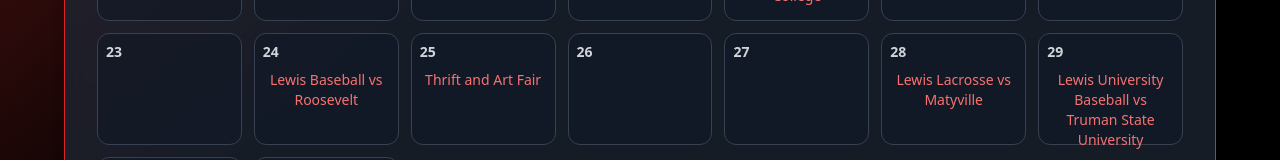
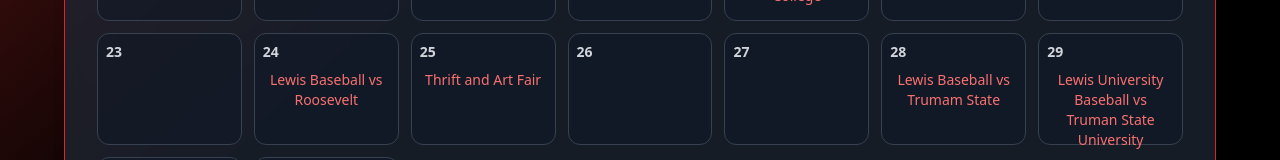
Before and after one commit to ECaMS-Billboard/ecams-billboard, a React (Create React App) app: page /calendar in a window 1280 px wide. Shown: the part 749-909 px from the top of the page. Built offline with nearby package versions, Linux system fonts and the light colour scheme.

Commit message:
removed a repeating event

```diff
--- a/src/pages/Calendar.js
+++ b/src/pages/Calendar.js
@@ -16,7 +16,6 @@ function Calendar() {
     24: "Lewis Baseball vs Roosevelt",
     25: "Thrift and Art Fair",
     28: "Lewis Baseball vs Trumam State",
-    28: "Lewis Lacrosse vs Matyville",
     29: "Lewis University Baseball vs Truman State University",
   };
 
```
